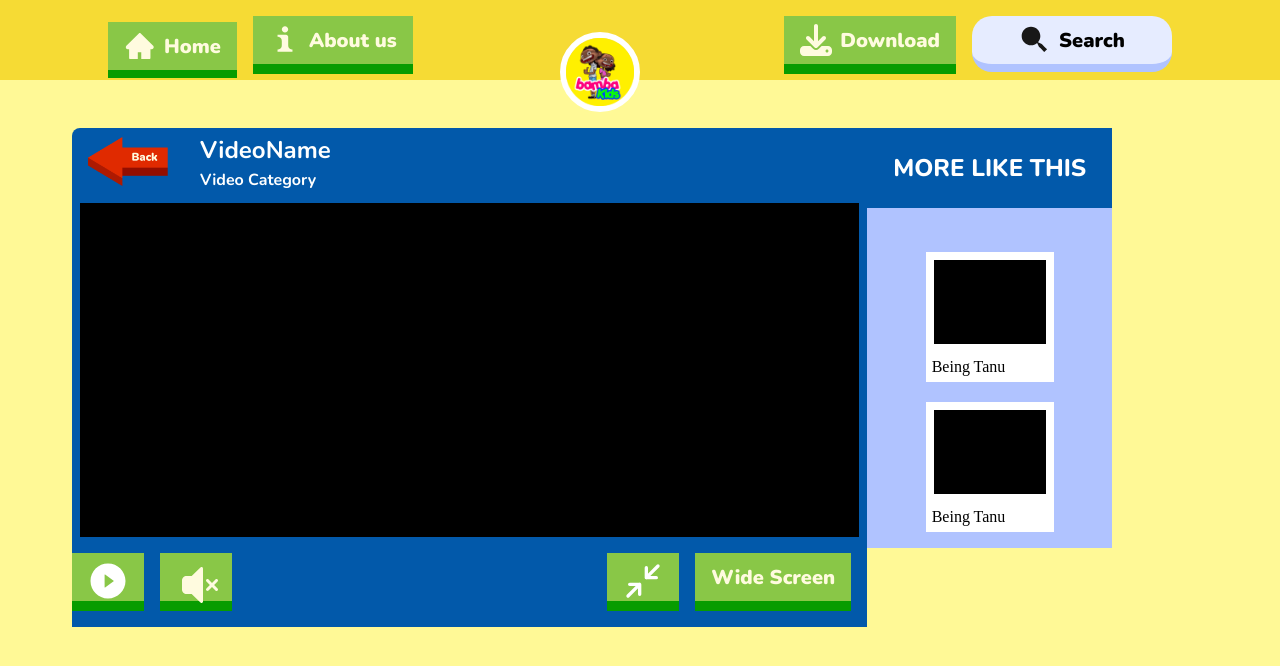
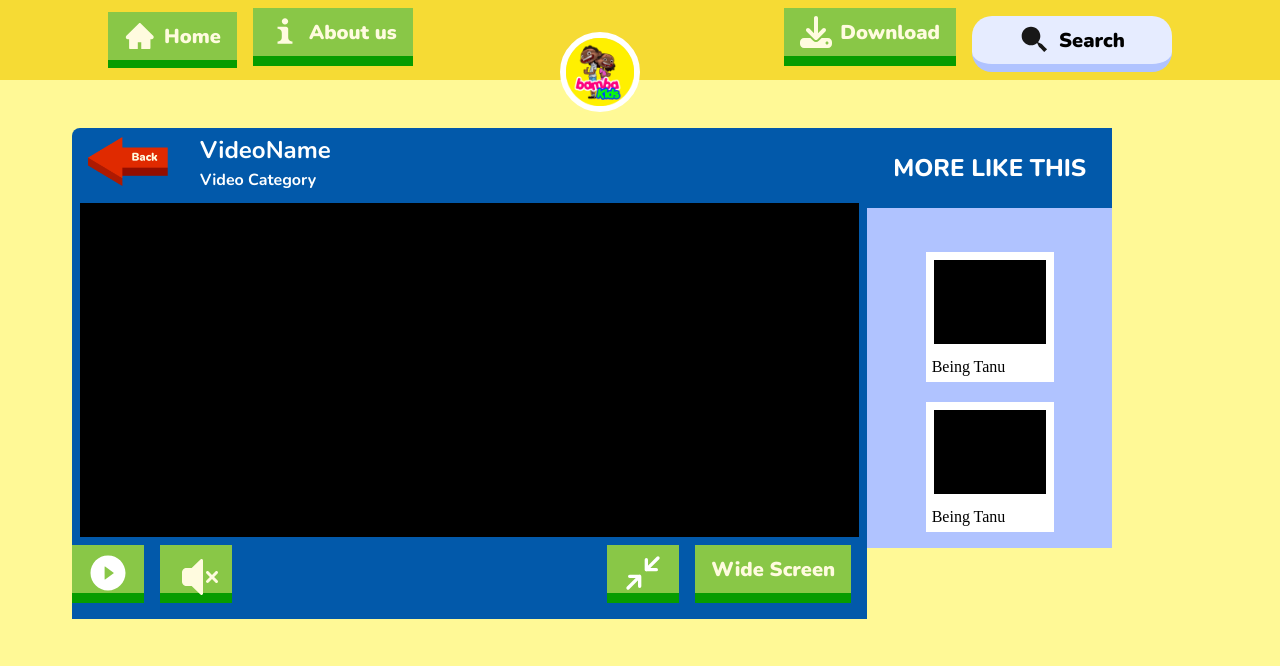
Before and after one commit to Creatives-Garage/bambakids, a Next.js app: page /tazama/videoId in a window 1280 px wide. In both pictures the pointer is over the element 172 px from the left and 45 px from the top of the page. Shown: the top 666 px of the page. Built offline with nearby package versions, Linux system fonts and the light colour scheme; a web font is replaced by a local one.

Commit message:
style: remove top margin from btn component

```diff
--- a/src/shared/Button/Button.module.scss
+++ b/src/shared/Button/Button.module.scss
@@ -2,7 +2,6 @@
     cursor: pointer;
     display: flex;
     align-items: center;
-    margin-top: 8px;
     margin-right: 16px;
     padding: 24px 16px;
     background-color: #89C747;
@@ -13,7 +12,7 @@
     transition: all 0.2s ease-in-out;
 
     &:hover {
-        margin-top: 14px;
+        translate: 0px 4px ;
         border-bottom-width: 8px;
     }
 
```
